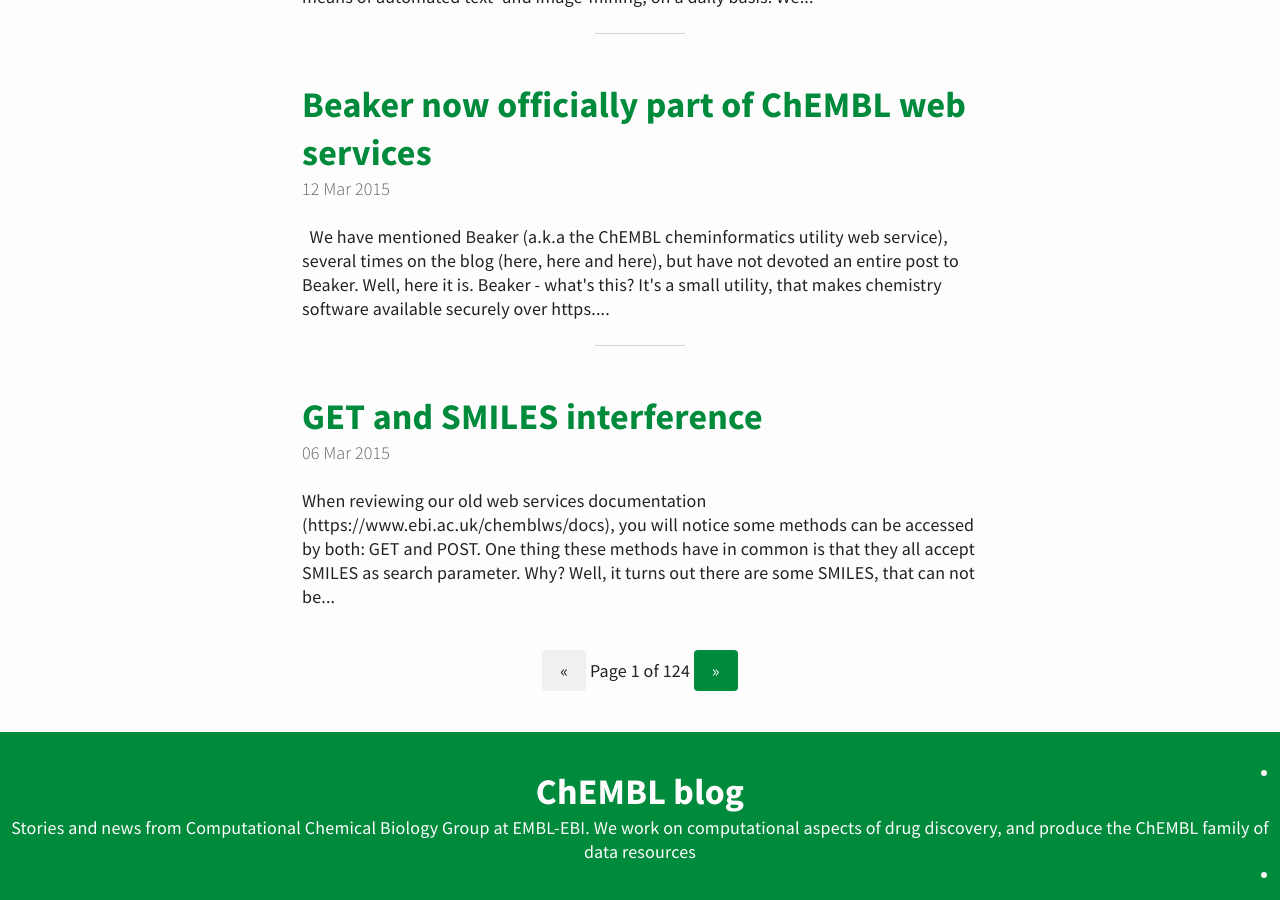
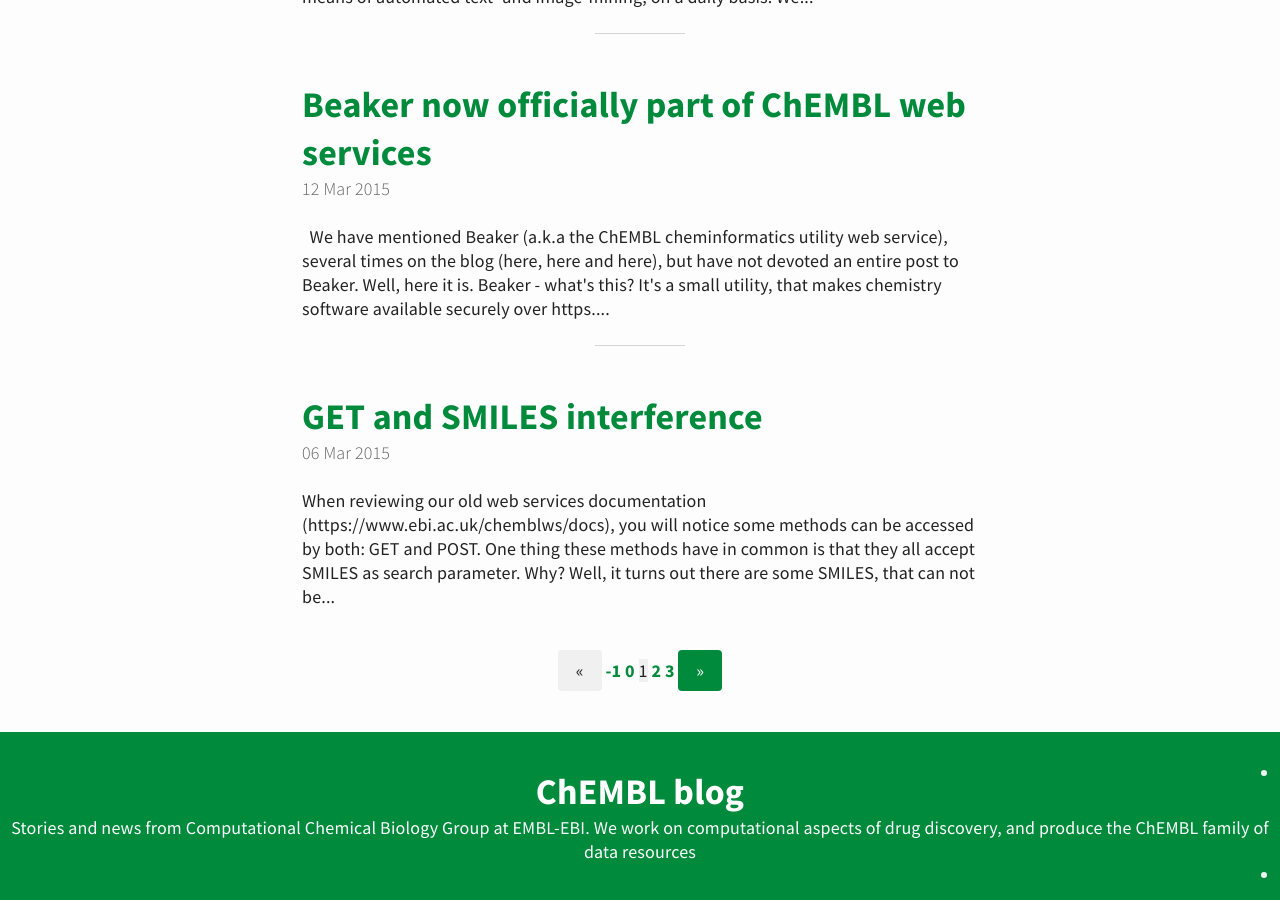
Before and after one commit to chembl/chembl.github.io, a Jekyll site: the page built from index.html, in a window 1280 px wide and 900 px high, scrolled down 1742 px. Built offline with Jekyll 4.4.1, drawn with Linux system fonts in a browser that asks for light colours; the list of posts is cut into pages by our own code.

Commit message:
Update default.html

```diff
--- a/_layouts/default.html
+++ b/_layouts/default.html
@@ -41,8 +41,16 @@
             <span class="page-item">&laquo;</span>
           {% endif %}
 
-          Page {{ paginator.page }} of {{ paginator.total_pages }}
+          {% capture page_start %}{{ paginator.page | minus: 2 }}{% endcapture %}
+          {% capture page_end %}{{ paginator.page | plus: 2 }}{% endcapture %}
 
+          {% for count in (page_start..page_end) %}
+              {% if count == paginator.page %}
+                  <span class="current">{{ count }}</span>
+              {% else %}
+                  <a href="/page/{{ count }}/" class="pagenavi-page" title="{{ count }}">{{ count }}</a>
+              {% endif %}
+          {% endfor %}
 
           {% if paginator.next_page %}
             <a href="{{ paginator.next_page_path | prepend: site.baseurl | replace: '//', '/' }}" class="page-item">&raquo;</a>
```
